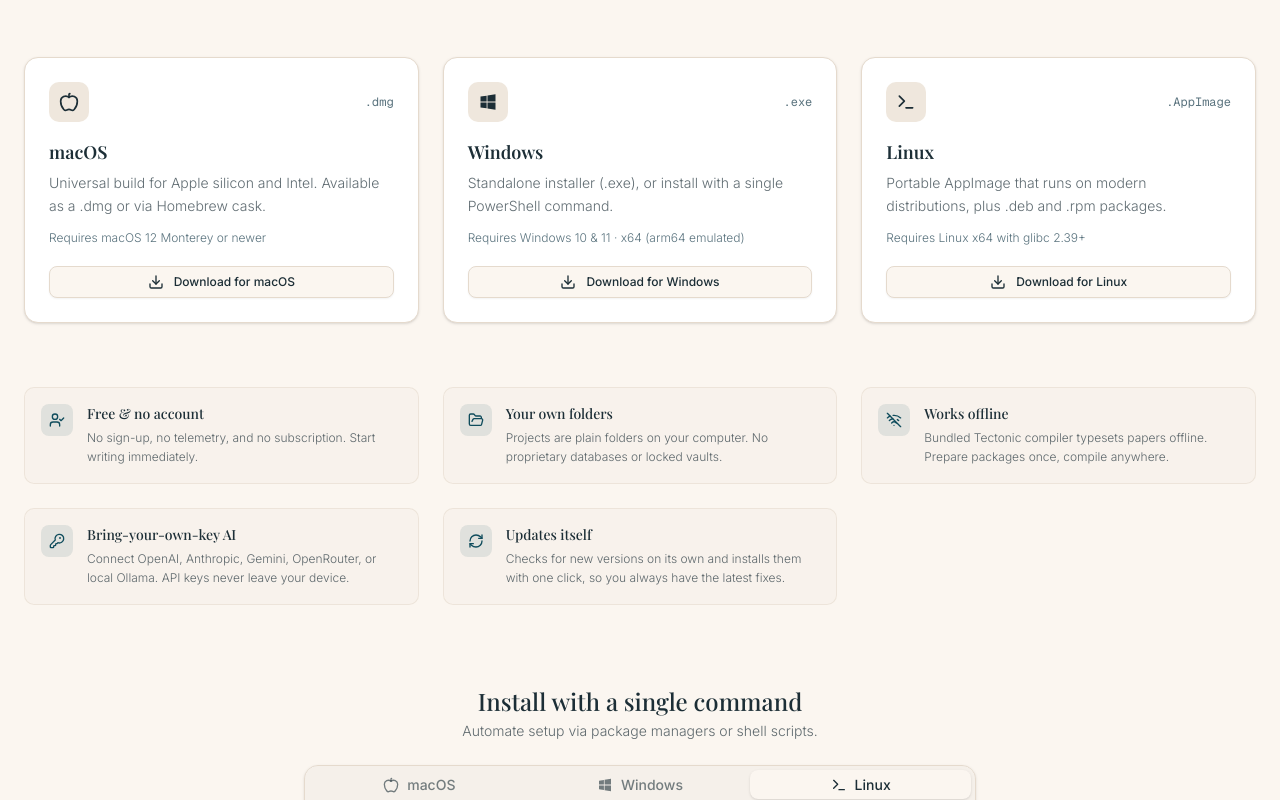
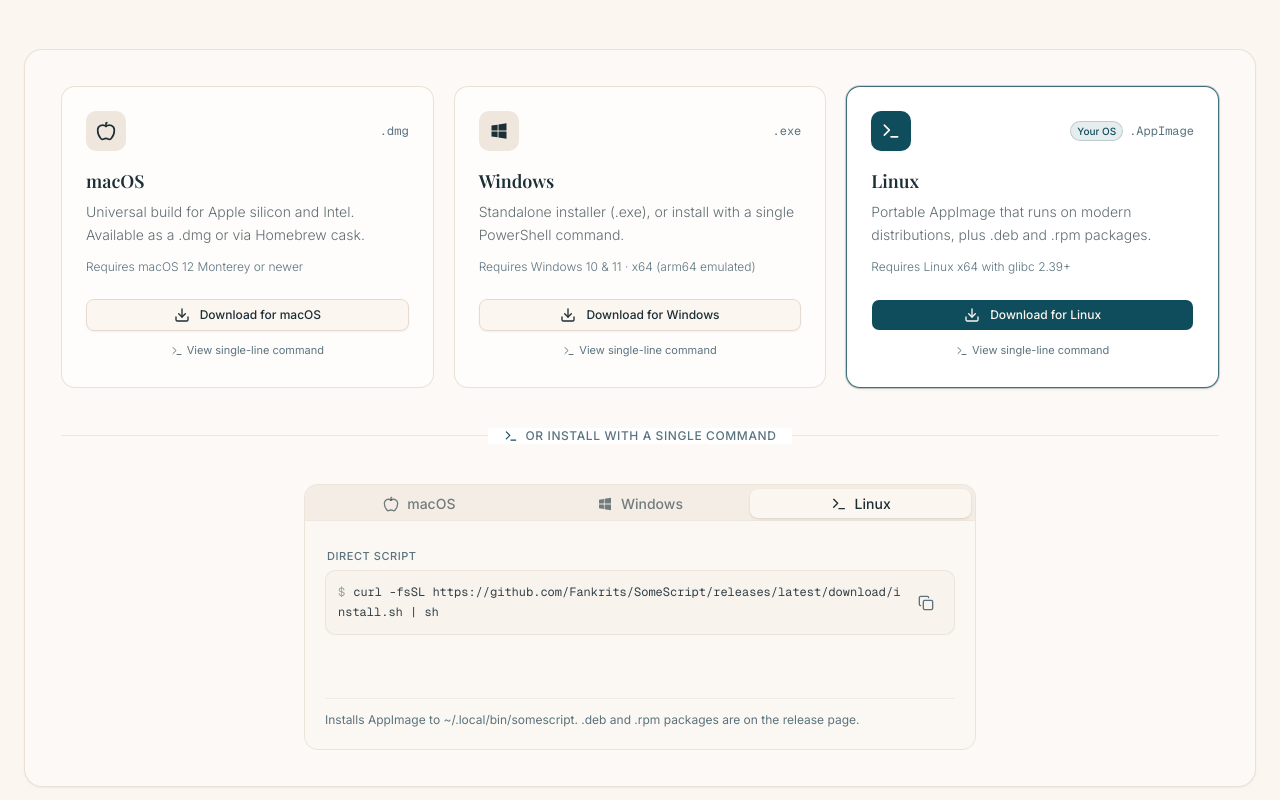
Before and after one commit to Fankrits/SomeScript, a Next.js app in the folder apps/web/: page / in a window 1280 px wide. Shown: the part 1060-1860 px from the top of the page. Built offline with nearby package versions, Linux system fonts and the light colour scheme; no server answers; a web font is replaced by a local one.

Commit message:
feat(web): combine direct download cards and single-command install panel into unified download hub

```diff
--- a/apps/web/components/install-panel.tsx
+++ b/apps/web/components/install-panel.tsx
@@ -67,12 +67,26 @@ const TABS: TabConfig[] = [
   },
 ];
 
-export function InstallPanel({ className }: { className?: string }) {
+interface InstallPanelProps {
+  className?: string;
+  selectedOs?: SupportedOS | null;
+  onSelectOs?: (os: SupportedOS) => void;
+}
+
+export function InstallPanel({ className, selectedOs, onSelectOs }: InstallPanelProps) {
   const detected = useDetectedOs();
-  const [selectedOs, setSelectedOs] = useState<SupportedOS | null>(null);
+  const [internalSelectedOs, setInternalSelectedOs] = useState<SupportedOS | null>(null);
   const [copiedCmd, setCopiedCmd] = useState<string | null>(null);
 
-  const activeOs = selectedOs ?? detected;
+  const activeOs = selectedOs !== undefined ? (selectedOs ?? detected) : (internalSelectedOs ?? detected);
+
+  const handleSelectOs = (val: SupportedOS) => {
+    if (onSelectOs) {
+      onSelectOs(val);
+    } else {
+      setInternalSelectedOs(val);
+    }
+  };
 
   const handleCopy = (command: string) => {
     if (typeof navigator !== "undefined" && navigator.clipboard) {
@@ -93,7 +107,7 @@ export function InstallPanel({ className }: { className?: string }) {
     >
       <Tabs
         value={activeOs}
-        onValueChange={(val) => setSelectedOs(val as SupportedOS)}
+        onValueChange={(val) => handleSelectOs(val as SupportedOS)}
         className="w-full"
       >
         <TabsList className="grid w-full grid-cols-3 bg-muted/60 p-1 border-b border-border/40 rounded-none h-11">
--- a/apps/web/components/sections/desktop.tsx
+++ b/apps/web/components/sections/desktop.tsx
@@ -1,4 +1,6 @@
-import React from "react";
+"use client";
+
+import React, { useState } from "react";
 import {
   Apple,
   Download,
@@ -12,6 +14,9 @@ import {
 import { type Release, RELEASES_URL } from "@/lib/release";
 import { InstallPanel } from "@/components/install-panel";
 import { Button } from "@/components/ui/button";
+import { Badge } from "@/components/ui/badge";
+import { useDetectedOs, type SupportedOS } from "@/lib/detect-os";
+import { cn } from "@/lib/utils";
 
 function WindowsIcon({ className }: { className?: string }) {
   return (
@@ -22,7 +27,7 @@ function WindowsIcon({ className }: { className?: string }) {
 }
 
 interface PlatformCard {
-  os: "macOS" | "Windows" | "Linux";
+  os: SupportedOS;
   name: string;
   icon: React.ComponentType<{ className?: string }>;
   detail: string;
@@ -91,13 +96,18 @@ const FEATURES = [
 ];
 
 export function DesktopSection({ release }: { release: Release }) {
+  const detected = useDetectedOs();
+  const [selectedOs, setSelectedOs] = useState<SupportedOS | null>(null);
+
+  const activeOs = selectedOs ?? detected;
+
   return (
     <section
       id="desktop"
       className="w-full max-w-7xl mx-auto px-4 sm:px-6 py-16 sm:py-24 relative z-10 border-t border-border/40"
     >
       {/* Header */}
-      <div className="text-center max-w-3xl mx-auto mb-12 sm:mb-16">
+      <div className="text-center max-w-3xl mx-auto mb-10 sm:mb-14">
         <p className="text-xs sm:text-sm font-semibold uppercase tracking-wider text-primary mb-2">
           SomeScript Desktop
         </p>
@@ -110,23 +120,50 @@ export function DesktopSection({ release }: { release: Release }) {
         </p>
       </div>
 
+      {/* Unified Download Hub: Direct GUI Installers + Terminal Commands */}
+      <div className="rounded-2xl border border-border/80 bg-card/40 p-5 sm:p-7 lg:p-9 mb-16 shadow-xs backdrop-blur-xs">
         {/* 3-Card Platforms Row */}
-      <div className="grid grid-cols-1 md:grid-cols-3 gap-5 sm:gap-6 mb-12 sm:mb-16">
+        <div className="grid grid-cols-1 md:grid-cols-3 gap-4 sm:gap-5">
           {PLATFORMS.map((platform) => {
             const Icon = platform.icon;
             const downloadUrl = release.downloads[platform.os] ?? RELEASES_URL;
+            const isSelected = activeOs === platform.os;
+            const isDetected = detected === platform.os;
 
             return (
               <div
                 key={platform.os}
-              className="flex flex-col justify-between rounded-xl border border-border bg-card p-5 sm:p-6 text-card-foreground shadow-sm transition-all hover:border-foreground/20 hover:shadow-md"
+                onClick={() => setSelectedOs(platform.os)}
+                className={cn(
+                  "flex flex-col justify-between rounded-xl border p-5 sm:p-6 text-card-foreground transition-all cursor-pointer group",
+                  isSelected
+                    ? "border-primary/80 bg-card shadow-sm ring-1 ring-primary/20"
+                    : "border-border/80 bg-card/60 hover:border-foreground/25 hover:bg-card/90",
+                )}
               >
                 <div>
                   <div className="flex items-center justify-between mb-4">
-                  <div className="flex h-10 w-10 items-center justify-center rounded-lg bg-muted text-foreground">
+                    <div
+                      className={cn(
+                        "flex h-10 w-10 items-center justify-center rounded-lg transition-colors",
+                        isSelected
+                          ? "bg-primary text-primary-foreground shadow-xs"
+                          : "bg-muted text-foreground group-hover:bg-muted/80",
+                      )}
+                    >
                       <Icon className="h-5 w-5" />
                     </div>
+                    <div className="flex items-center gap-1.5">
+                      {isDetected && (
+                        <Badge
+                          variant="secondary"
+                          className="text-[10px] px-1.5 py-0 bg-primary/10 text-primary border-primary/20 font-medium"
+                        >
+                          Your OS
+                        </Badge>
+                      )}
                       <span className="font-mono text-xs text-muted-foreground">{platform.ext}</span>
+                    </div>
                   </div>
                   <h3 className="text-lg font-serif font-semibold text-foreground mb-1.5">
                     {platform.name}
@@ -139,24 +176,67 @@ export function DesktopSection({ release }: { release: Release }) {
                   </p>
                 </div>
 
+                <div className="space-y-2 pt-1">
                   <Button
                     asChild
-                variant="outline"
+                    variant={isSelected ? "default" : "outline"}
                     size="sm"
-                className="w-full justify-center text-xs font-medium cursor-pointer"
+                    className="w-full justify-center text-xs font-medium cursor-pointer transition-all"
                   >
-                <a href={downloadUrl}>
+                    <a href={downloadUrl} onClick={(e) => e.stopPropagation()}>
                       <Download className="mr-1.5 h-3.5 w-3.5" />
                       Download for {platform.name}
                     </a>
                   </Button>
+                  <button
+                    type="button"
+                    onClick={(e) => {
+                      e.stopPropagation();
+                      setSelectedOs(platform.os);
+                    }}
+                    className="w-full text-center text-[11px] text-muted-foreground hover:text-foreground inline-flex items-center justify-center gap-1 transition-colors cursor-pointer py-0.5"
+                  >
+                    <Terminal className="h-3 w-3" />
+                    <span>View single-line command</span>
+                  </button>
+                </div>
               </div>
             );
           })}
         </div>
 
-      {/* Short Feature List */}
-      <div className="grid grid-cols-1 sm:grid-cols-2 lg:grid-cols-3 gap-5 sm:gap-6 mb-16 sm:mb-20">
+        {/* Divider connecting GUI download to Terminal install */}
+        <div className="relative my-8 sm:my-10">
+          <div className="absolute inset-0 flex items-center">
+            <div className="w-full border-t border-border/60" />
+          </div>
+          <div className="relative flex justify-center">
+            <span className="bg-card px-4 text-xs font-medium uppercase tracking-wider text-muted-foreground flex items-center gap-2">
+              <Terminal className="h-3.5 w-3.5 text-primary" /> Or install with a single command
+            </span>
+          </div>
+        </div>
+
+        {/* Integrated Terminal / Single-Command Install Panel */}
+        <InstallPanel
+          selectedOs={activeOs}
+          onSelectOs={setSelectedOs}
+          className="shadow-none border-border/70 bg-background/60"
+        />
+      </div>
+
+      {/* Feature Highlights Section */}
+      <div className="space-y-8">
+        <div className="text-center max-w-xl mx-auto">
+          <h3 className="text-xl sm:text-2xl font-serif font-medium text-foreground">
+            Why choose the desktop app?
+          </h3>
+          <p className="text-xs sm:text-sm text-foreground/70 font-light mt-1">
+            Built for privacy, speed, and an offline-first workflow.
+          </p>
+        </div>
+
+        <div className="grid grid-cols-1 sm:grid-cols-2 lg:grid-cols-3 gap-4 sm:gap-5">
           {FEATURES.map((feature) => {
             const Icon = feature.icon;
             return (
@@ -177,19 +257,6 @@ export function DesktopSection({ release }: { release: Release }) {
             );
           })}
         </div>
-
-      {/* Terminal / Install Commands Section */}
-      <div className="space-y-4">
-        <div className="text-center max-w-xl mx-auto mb-6">
-          <h3 className="text-xl sm:text-2xl font-serif font-medium text-foreground">
-            Install with a single command
-          </h3>
-          <p className="text-xs sm:text-sm text-foreground/70 font-light mt-1">
-            Automate setup via package managers or shell scripts.
-          </p>
-        </div>
-
-        <InstallPanel />
       </div>
     </section>
   );
```
Lines whose indentation alone changed are shown as unchanged.
